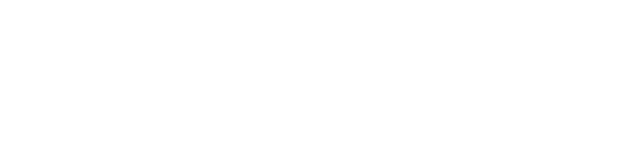
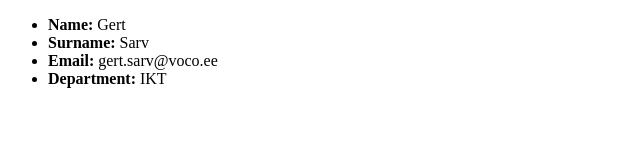
Before and after one commit to Gertkhk/js_basics, a plain HTML site: page index.html in a window 1280 px wide. Shown: the whole page, without its empty margins (0-640 px from the left). Drawn offline with Linux system fonts and the light colour scheme.

Commit message:
String templates

```diff
--- a/index.html
+++ b/index.html
@@ -5,6 +5,6 @@
     <title>JS Basics</title>
 </head>
 <body>
-    <script src="app.js"></script>
+    <script src="strings.js"></script>
 </body>
 </html>
--- /dev/null
+++ b/strings.js
@@ -0,0 +1,22 @@
+const firstname = 'Gert'
+const surname = 'Sarv'
+const email = 'gert.sarv@voco.ee'
+const department = 'IKT'
+
+let result = '<ul>' +
+    '<li><b>Name:</b>' + firstname + '</li>' +
+    '<li><b>Surname:</b>' + surname + '</li>' +
+    '<li><b>Email:</b>' + email + '</li>' +
+    '<li><b>Department:</b>' + department + '</li>' +
+    '</ul>'
+
+result = `
+    <ul>
+        <li><b>Name: </b>${firstname}</li>
+        <li><b>Surname: </b>${surname}</li>
+        <li><b>Email: </b>${email}</li>
+        <li><b>Department: </b>${department}</li>
+    </ul>`
+
+console.log(result)
+document.body.innerHTML = result
```
Also changed, not shown: val.js (added).
